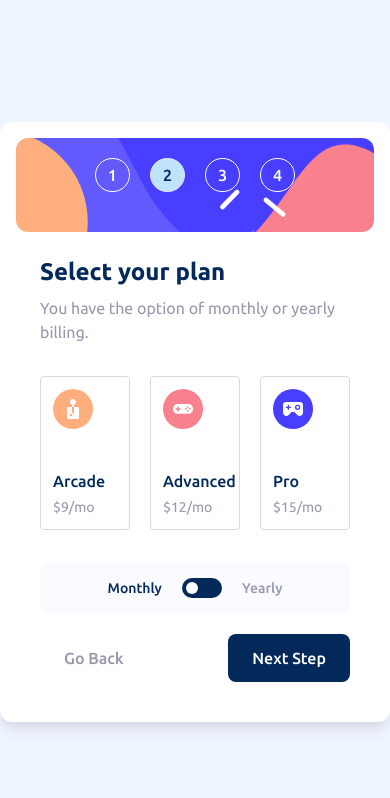
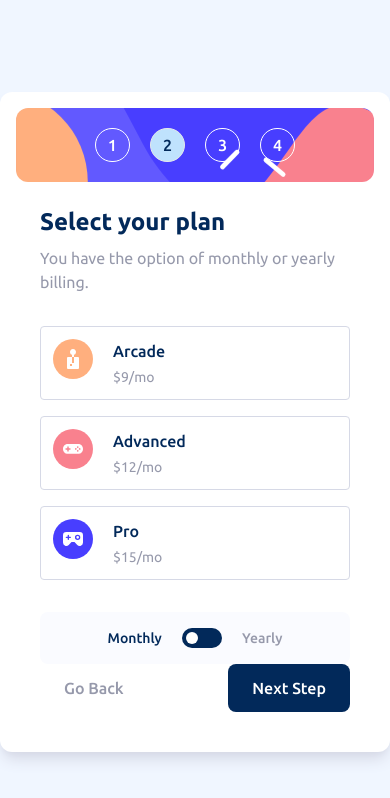
Before and after one commit to revuwem/multi-step-form, a React (Vite) app: page /plan in a window 390 px wide. Shown: the top 798 px of the page. Built offline with nearby package versions, Linux system fonts and the light colour scheme.

Commit message:
feat: Plan page small screen style

```diff
--- a/src/features/PlanRadioButton/PlanRadioButton.tsx
+++ b/src/features/PlanRadioButton/PlanRadioButton.tsx
@@ -28,7 +28,7 @@ const PlanRadioButton: React.FC<PlanRadioButtonProps> = ({
   });
 
   const labelClassName = [
-    "p-3 flex flex-col gap-10 border rounded hover:border-purplish-blue hover:cursor-pointer",
+    "p-3 flex md:flex-col gap-5 md:gap-10 border rounded hover:border-purplish-blue hover:cursor-pointer",
     plan === props.value ? "border-purplish-blue" : "border-light-gray",
     plan === props.value ? "bg-alabaster" : "bg-white",
   ].join(" ");
--- a/src/pages/Plan/Plan.tsx
+++ b/src/pages/Plan/Plan.tsx
@@ -40,7 +40,7 @@ const Plan: React.FC<{}> = () => {
         You have the option of monthly or yearly billing.
       </Paragraph>
       <form action="">
-        <div className="mb-8 grid grid-cols-3 gap-5">
+        <div className="mb-8 grid md:grid-cols-3 gap-4">
           {planData &&
             planData.length > 0 &&
             planData.map((plan) => (
```
